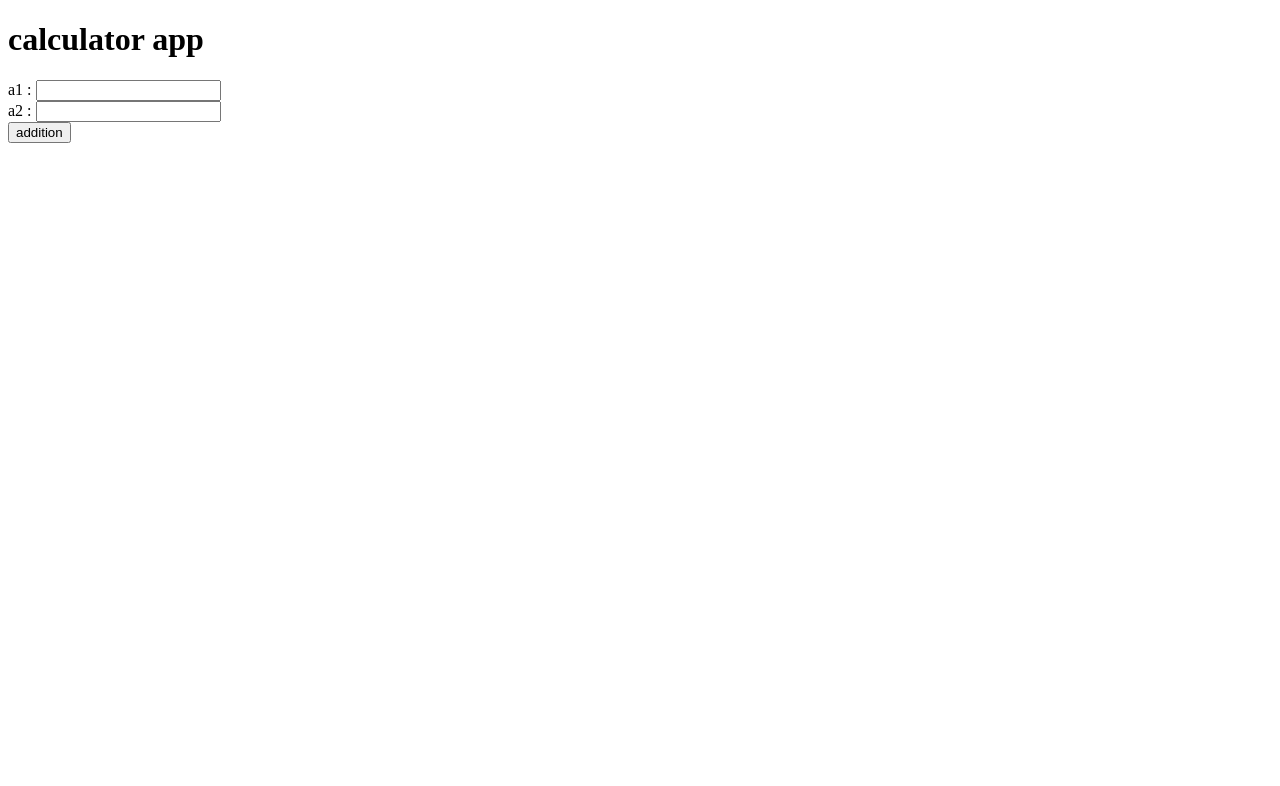
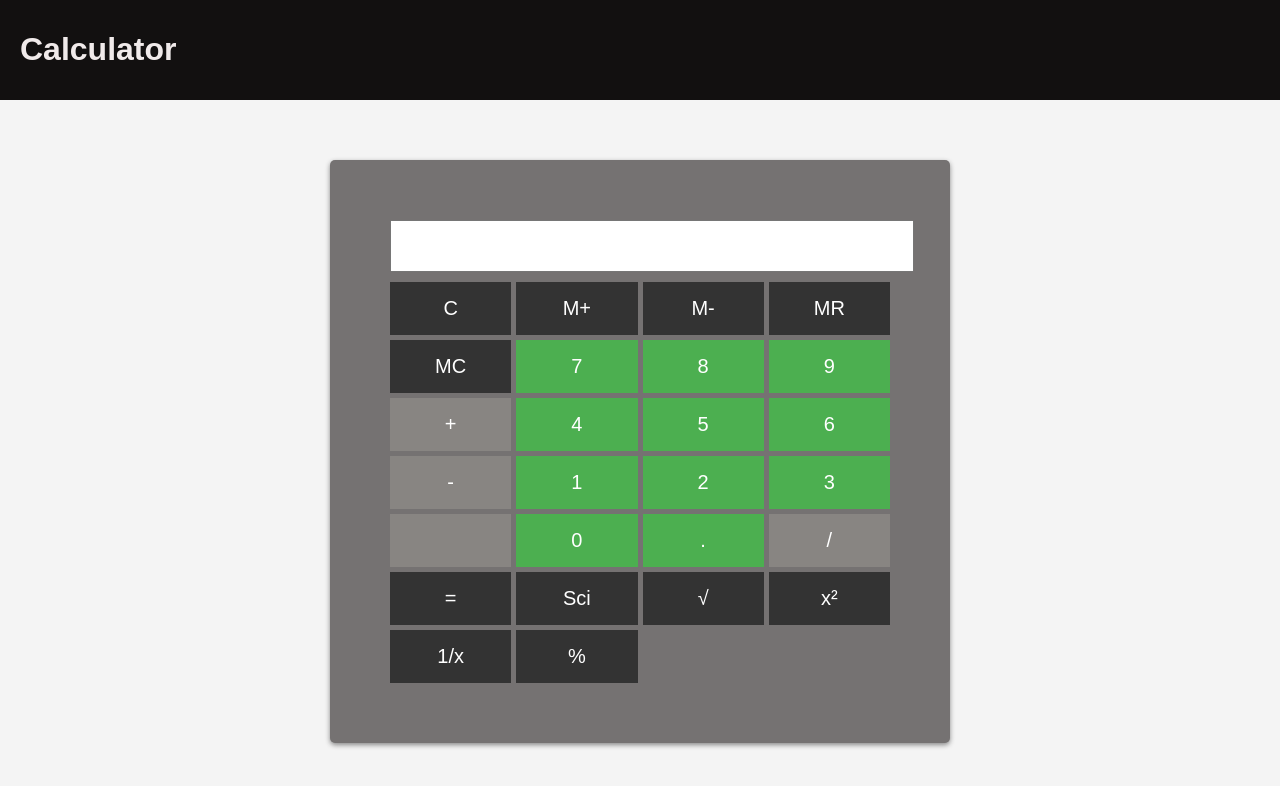
Before and after one commit to eshazafar974/calculator, a plain HTML site: page index.html in a window 1280 px wide. Drawn offline with Linux system fonts and the light colour scheme.

Commit message:
my calculator

```diff
--- a/index.html
+++ b/index.html
@@ -1,30 +1,171 @@
 <!DOCTYPE html>
-<html lang="en">
+<html>
 <head>
-    <meta charset="UTF-8">
-    <meta name="viewport" content="width=device-width, initial-scale=1.0">
-    <title>Document</title>
+    <title></title>
+    <style>
+        body {
+            font-family: Arial, sans-serif;
+            background-color: #f4f4f4;
+            margin: 0;
+            padding: 0;
+        }
+
+        .header {
+            display: flex;
+            justify-content: space-between;
+            align-items: center;
+            background-color: #121010;
+            color: #f0eaea;
+            padding: 10px 20px;
+        }
+
+        .calculator-container {
+            display: flex;
+            flex-direction: column;
+            align-items: center;
+            margin-top: 60px;
+        }
+
+        .calculator {
+            width: 500px;
+            padding: 60px;
+            background-color: #757272;
+            box-shadow: 0 2px 5px #888;
+            border-radius: 5px;
+            text-align: center;
+        }
+
+        #display {
+            width: 100%;
+            font-size: 24px;
+            padding: 10px;
+            margin-bottom: 10px;
+        }
+
+        .buttons {
+            display: grid;
+            grid-template-columns: repeat(4, 1fr);
+            grid-gap: 5px;
+            justify-content: center;
+        }
+
+        button {
+            width: 100%;
+            padding: 15px;
+            font-size: 20px;
+            background-color: #4CAF50;
+            color: #fff;
+            border: none;
+            cursor: pointer;
+        }
+
+        .operator-btn {
+            background-color: #888582;
+        }
+
+        .function-btn {
+            background-color: #333;
+        }
+
+        button:hover {
+            background-color: #45a049;
+        }
+    </style>
 </head>
 <body>
-   <h1>calculator app</h1>
-   <form onsubmit="doSum(event)">
-    a1 : <input type="number" id="firstNumber" required step="0.001">
-    <br>
-    a2 : <input type="number" id="secondNumber"required step="0.001">
-    <br>
-    <button type="submit"> addition</button>
-    <h1 id="resultWindow"></h1>
+    <div class="header">
+        <h1>Calculator</h1>
 
-</form>
+    </div>
+    <div class="calculator-container">
+        <div class="calculator">
+            <input id="display" type="text" readonly>
+            <div class="buttons">
+                <button class="function-btn" onclick="clearDisplay()">C</button>
+                <button class="function-btn" onclick="addToMemory()">M+</button>
+                <button class="function-btn" onclick="subtractFromMemory()">M-</button>
+                <button class="function-btn" onclick="recallMemory()">MR</button>
+                <button class="function-btn" onclick="clearMemory()">MC</button>
+                <button onclick="appendToDisplay('7')">7</button>
+                <button onclick="appendToDisplay('8')">8</button>
+                <button onclick="appendToDisplay('9')">9</button>
+                <button class="operator-btn" onclick="appendToDisplay('+')">+</button>
+                <button onclick="appendToDisplay('4')">4</button>
+                <button onclick="appendToDisplay('5')">5</button>
+                <button onclick="appendToDisplay('6')">6</button>
+                <button class="operator-btn" onclick="appendToDisplay('-')">-</button>
+                <button onclick="appendToDisplay('1')">1</button>
+                <button onclick="appendToDisplay('2')">2</button>
+                <button onclick="appendToDisplay('3')">3</button>
+                <button class="operator-btn" onclick="appendToDisplay('')"></button>
+                <button onclick="appendToDisplay('0')">0</button>
+                <button onclick="appendToDisplay('.')">.</button>
+                <button class="operator-btn" onclick="appendToDisplay('/')">/</button>
+                <button class="function-btn" onclick="calculateResult()">=</button>
+                <button class="function-btn" onclick="toggleScientific()">Sci</button>
+                <button class="function-btn" onclick="applyFunction('sqrt')">√</button>
+                <button class="function-btn" onclick="applyFunction('square')">x²</button>
+                <button class="function-btn" onclick="applyFunction('reciprocal')">1/x</button>
+                <button class="function-btn" onclick="applyFunction('percent')">%</button>
+            </div>
+        </div>
+    </div>
+    <script>
+        let display = document.getElementById('display');
+        let memory = 0;
+        let isScientific = false;
 
+        function appendToDisplay(value) {
+            display.value += value;
+        }
 
+        function clearDisplay() {
+            display.value = '';
+        }
 
+        function addToMemory() {
+            memory += parseFloat(display.value);
+            clearDisplay();
+        }
 
+        function subtractFromMemory() {
+            memory -= parseFloat(display.value);
+            clearDisplay();
+        }
 
+        function recallMemory() {
+            display.value = memory;
+        }
 
+        function clearMemory() {
+            memory = 0;
+        }
 
+        function toggleScientific() {
+            isScientific = !isScientific;
+        }
 
-    <script src="./script.mjs"></script>
+        function applyFunction(func) {
+            let value = parseFloat(display.value);
+            if (func === 'sqrt') {
+                value = Math.sqrt(value);
+            } else if (func === 'square') {
+                value = value * value;
+            } else if (func === 'reciprocal') {
+                value = 1 / value;
+            } else if (func === 'percent') {
+                value = value / 100;
+            }
+            display.value = value;
+        }
+
+        function calculateResult() {
+            try {
+                let result = eval(display.value);
+                display.value = result;
+            } catch (error) {
+                display.value = 'Error';
+            }
+        }
+    </script>
 </body>
-
-</html>
--- a/script.mjs
+++ /dev/null
@@ -1,17 +0,0 @@
-function doSum(event){
-    event.preventDefault();
-
-    console.log("the function is running")
-
-    let firstNumber = document.querySelector("#firstNumber").value;
-    let secondNumber = document.querySelector("#secondNumber").value;
-    let result = Number (firstNumber) + Number (secondNumber);
-
-    let resultMessage = `the sum of ${firstNumber} and  ${secondNumber}= ${result}`;
-
-    console.log(firstNumber)
-    console.log(secondNumber)
-    console.log(result)
-
-    document.querySelector("#resultWindow").innerHTML=resultMessage
-}
```
